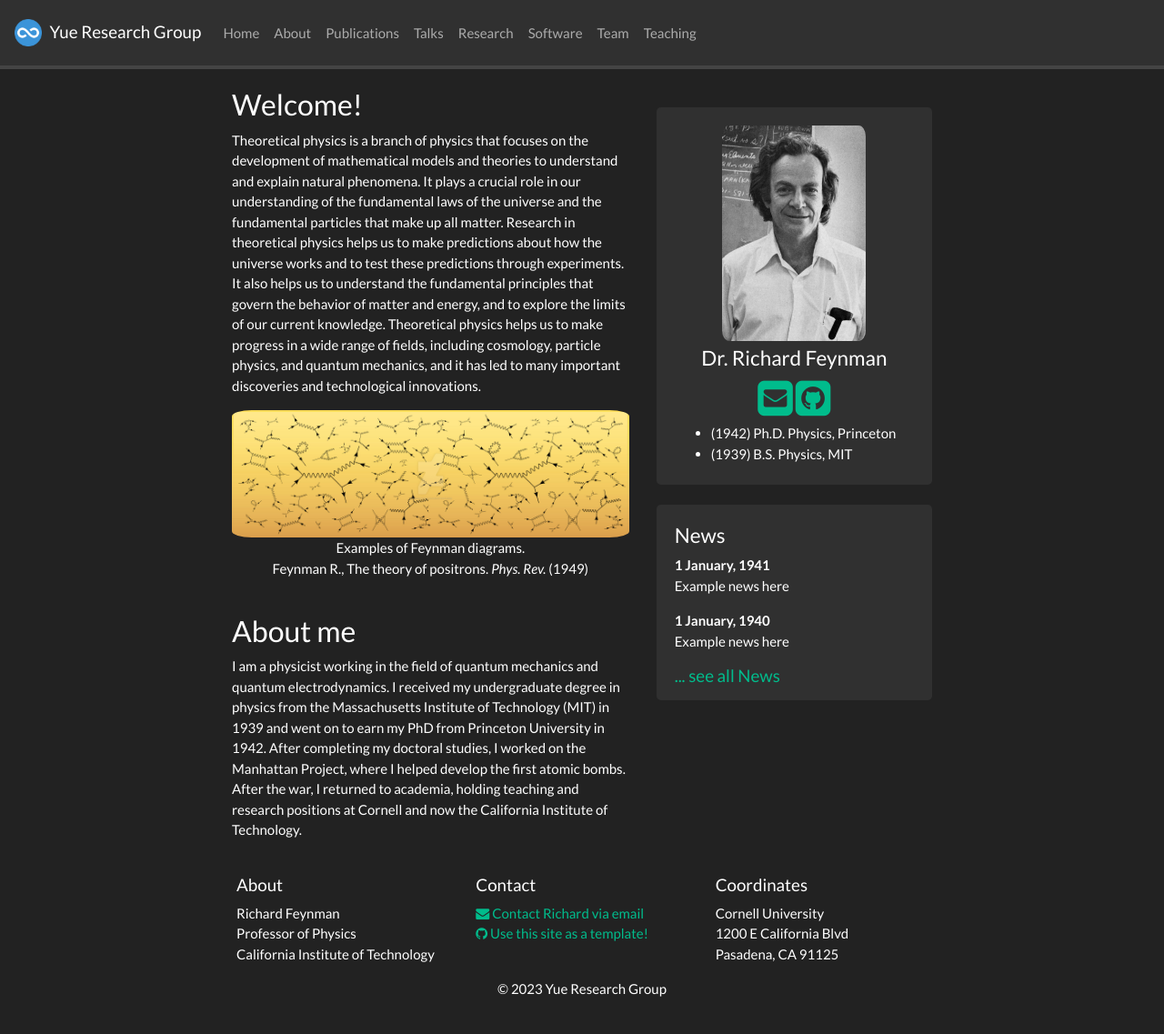
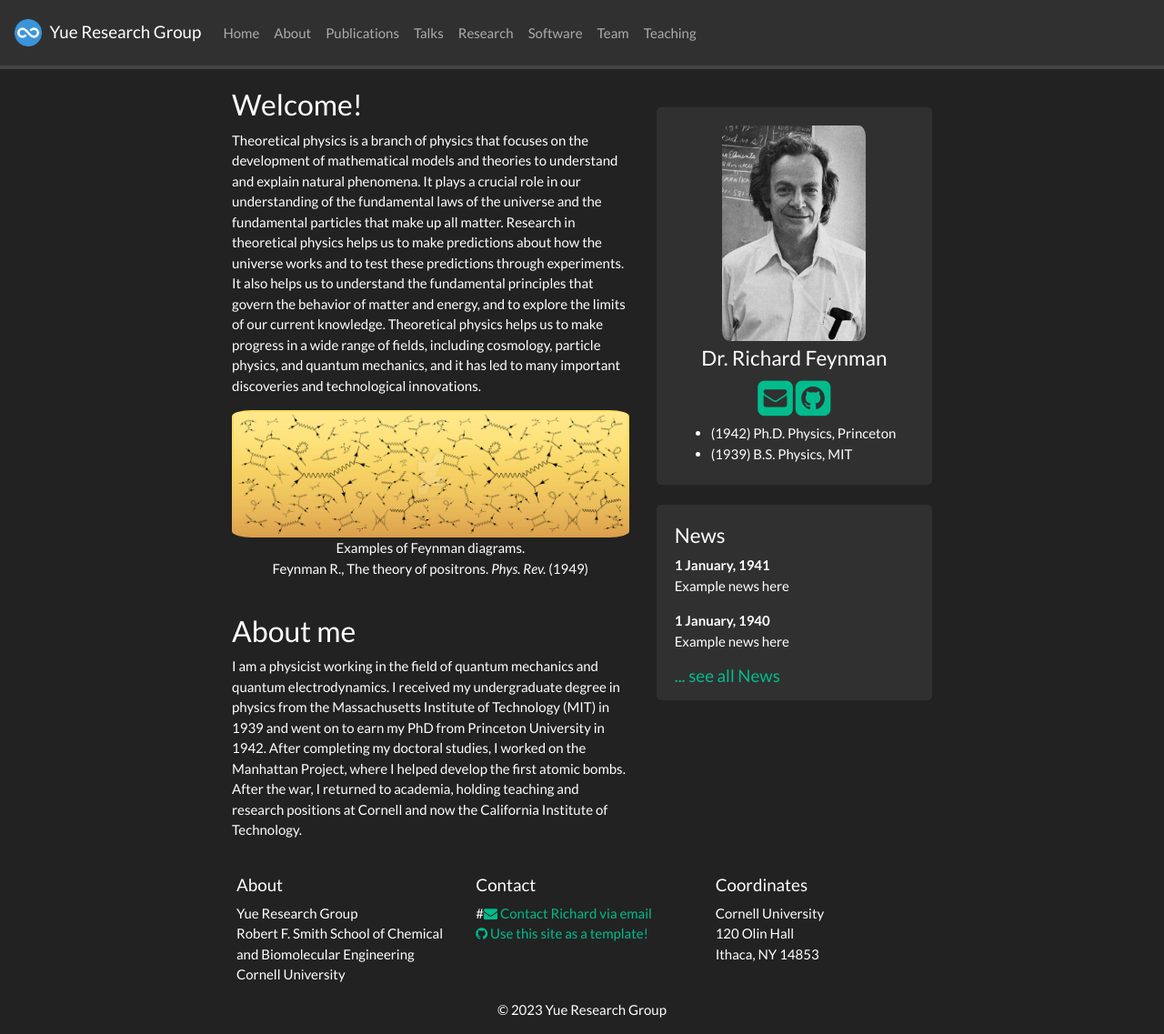
Before and after one commit to YueGroup/yuegroup.github.io, a Jekyll site: the page built from _pages/home.md, in a window 1280 px wide and 1137 px high. Shown: the whole window at 91% size. Built offline with Jekyll 4.4.1, drawn with Linux system fonts in a browser that asks for light colours; nearby versions of some CDN libraries; a style sheet for code colours, icons or effects is not loaded.

Commit message:
Update _config.yml

```diff
--- a/_config.yml
+++ b/_config.yml
@@ -12,17 +12,17 @@ url: ""
 
 # Footer info
 affiliation: >
-    Richard Feynman<br/>
-    Professor of Physics<br/>
-    California Institute of Technology
+    Yue Research Group<br/>
+    Robert F. Smith School of Chemical and Biomolecular Engineering<br/>
+    Cornell University
 
 location: >
   Cornell University<br/>
-  1200 E California Blvd<br/>
-  Pasadena, CA 91125
+  120 Olin Hall<br/>
+  Ithaca, NY 14853
 
 contact: >
-    <a href="mailto:richard@university.edu" target="_blank"><i class="fa fa-envelope fa-1x"></i> Contact Richard via email</a> <br/>
+  #<a href="mailto:richard@university.edu" target="_blank"><i class="fa fa-envelope fa-1x"></i> Contact Richard via email</a> <br/>
     <a href="https://github.com/sbryngelson/academic-website-template"><i class="fa fa-github fa-1x"></i> Use this site as a template!</a>
 
 # Pages shown in navbar
```
